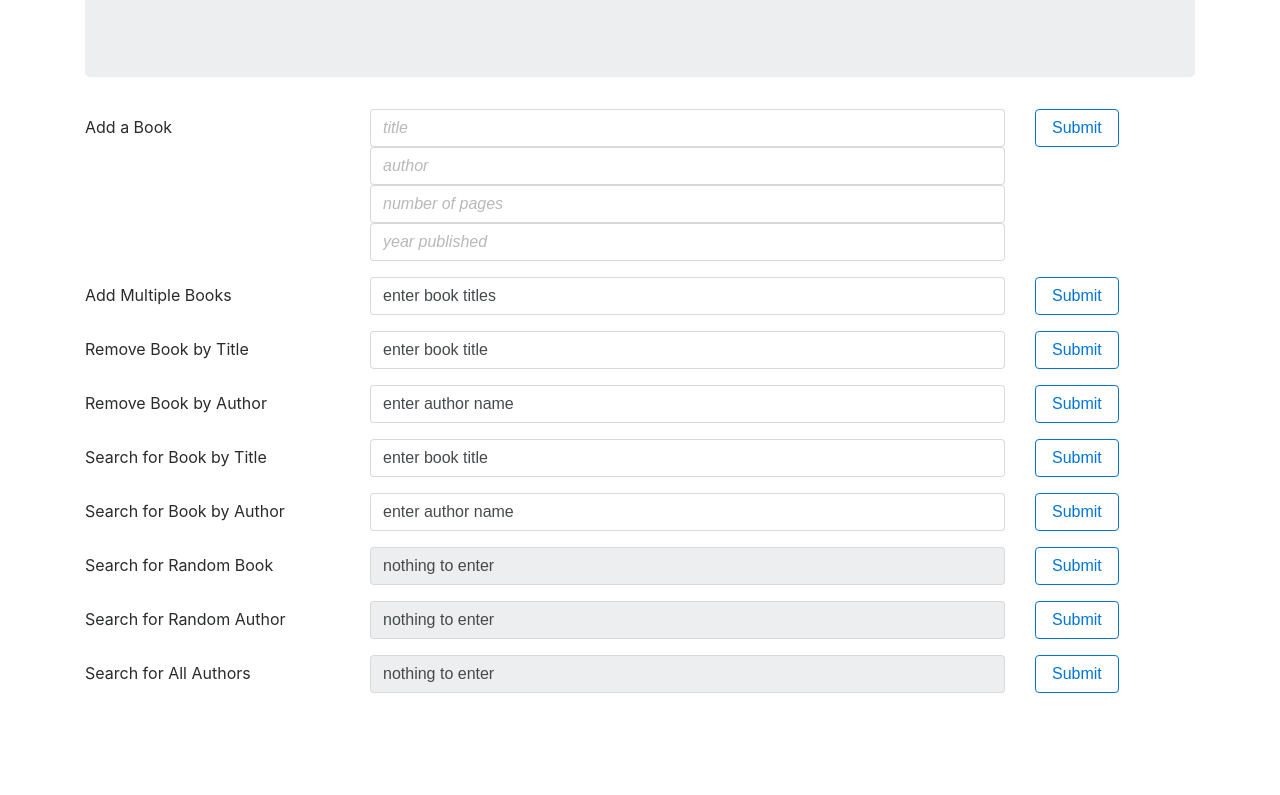
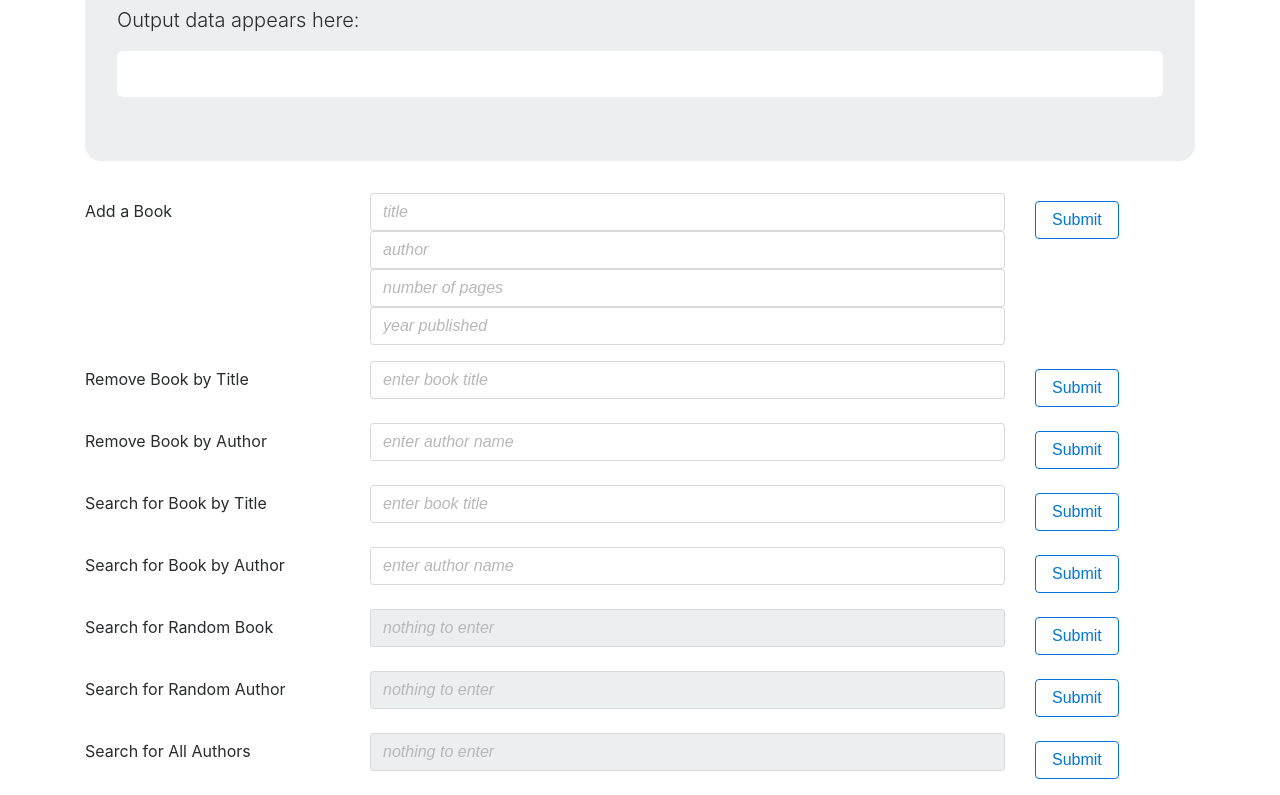
Before and after one commit to mlwinkelman/JS-Library-App, a plain HTML site: page index.html in a window 1280 px wide. Shown: the part 256-1051 px from the top of the page. Before the commit the page ends 965 px from the top, so only its background shows below. Drawn offline with nearby package versions, Linux system fonts and the light colour scheme; a script that the page names is missing.

Commit message:
Refactored addBook with jQuery & working on removeBookByTitle

```diff
--- a/css/styles.css
+++ b/css/styles.css
@@ -1,10 +1,15 @@
+#bootstrap-override .border-radius {
+  border-radius: 1em;
+}
 .output-box {
   background-color: white;
+  padding: 15px 0;
+  border-radius: 6px;
 }
-
-/*input::placeholder {
-  color: pink
-}*/
+ul {
+  list-style: none;
+  -webkit-padding-start: 20px;
+}
 
 ::-webkit-input-placeholder { /* Chrome/Opera/Safari */
   color: #B8B8B8 !important;
@@ -18,3 +23,7 @@
 :-moz-placeholder { /* Firefox 18- */
   color: #B8B8B8 !important;
 }
+.icons {
+  height: 100px;
+  padding-right: 30px;
+}
--- a/index.html
+++ b/index.html
@@ -11,10 +11,12 @@
       <!-- Bootstrap CSS -->
       <link rel="stylesheet" href="https://maxcdn.bootstrapcdn.com/bootstrap/4.0.0-alpha.6/css/bootstrap.min.css" integrity="sha384-rwoIResjU2yc3z8GV/NPeZWAv56rSmLldC3R/AZzGRnGxQQKnKkoFVhFQhNUwEyJ" crossorigin="anonymous">
     </head>
+
     <body>
-      <main class="container main-container">
-        <div class="jumbotron mt-5">
-          <h1 class="display-4">My Library App</h1>
+      <main id="bootstrap-override" class="container main-container">
+        <div class="jumbotron border-radius mt-5">
+          <!-- <img class="icons" src="images/noun_853889_cc.svg"/> -->
+          <h1 class="display-4"><img class="icons" src="images/noun_853889_cc.svg"/>My Library App</h1>
           <!-- <p class="lead">This is a simple hero unit, a simple jumbotron-style component for calling extra attention to featured content or information.</p> -->
           <hr class="my-4">
           <p class="lead">Output data appears here:</p>
@@ -22,88 +24,88 @@
             <ul></ul>
           </div>
         </div>
-        <div id="bootstrap-overrides"class="form-group row">
-          <label for="example-text-input" class="col-3 col-form-label">Add a Book</label>
-          <div id="new-book-form" class="col-7">
+        <div class="form-group row">
+          <label for="example-text-input" class="col-lg-3 col-sm-12 col-form-label">Add a Book</label>
+          <div id="new-book-form" class="col-lg-7 col-sm-12">
             <input class="form-control font-italic" type="text" placeholder="title" id="example-text-input">
             <input class="form-control font-italic" type="text" placeholder="author" id="example-text-input">
             <input class="form-control font-italic" type="text" placeholder="number of pages" id="example-text-input">
             <input class="form-control text-muted font-italic" type="text" placeholder="year published" id="example-text-input">
           </div>
-          <div class="col-2">
+          <div class="col-lg-2 col-sm-12 pt-2">
             <button id="add-book" type="button" class="btn btn-outline-primary">Submit</button>
           </div>
         </div>
-        <div class="form-group row">
+        <!-- <div class="form-group row">
           <label for="example-text-input" class="col-3 col-form-label">Add Multiple Books</label>
           <div class="col-7">
-            <input class="form-control" type="text" value="enter book titles" id="example-text-input">
+            <input class="form-control font-italic" type="text" placeholder="enter book titles" id="example-text-input">
           </div>
           <div class="col-2">
             <button type="button" class="btn btn-outline-primary">Submit</button>
           </div>
-        </div>
+        </div> -->
         <div class="form-group row">
-          <label for="example-text-input" class="col-3 col-form-label">Remove Book by Title</label>
-          <div class="col-7">
-            <input class="form-control" type="text" value="enter book title" id="example-text-input">
+          <label for="example-text-input" class="col-lg-3 col-sm-12 col-form-label">Remove Book by Title</label>
+          <div id="remove-book-title-form" class="col-lg-7 col-sm-12">
+            <input class="form-control font-italic" type="text" placeholder="enter book title" id="example-text-input">
           </div>
-          <div class="col-2">
-            <button type="button" class="btn btn-outline-primary">Submit</button>
+          <div class="col-lg-2 col-sm-12 pt-2">
+            <button id="remove-book-by-title" type="button" class="btn btn-outline-primary">Submit</button>
           </div>
         </div>
         <div class="form-group row">
-          <label for="example-text-input" class="col-3 col-form-label">Remove Book by Author</label>
-          <div class="col-7">
-            <input class="form-control" type="text" value="enter author name" id="example-text-input">
+          <label for="example-text-input" class="col-lg-3 col-sm-12 col-form-label">Remove Book by Author</label>
+          <div class="col-lg-7 col-sm-12">
+            <input class="form-control font-italic" type="text" placeholder="enter author name" id="example-text-input">
           </div>
-          <div class="col-2">
-            <button type="button" class="btn btn-outline-primary">Submit</button>
+          <div class="col-lg-2 col-sm-12 pt-2">
+            <button id="remove-book-by-author" type="button" class="btn btn-outline-primary">Submit</button>
           </div>
         </div>
         <div class="form-group row">
-          <label for="example-text-input" class="col-3 col-form-label">Search for Book by Title</label>
-          <div class="col-7">
-            <input class="form-control" type="text" value="enter book title" id="example-text-input">
+          <label for="example-text-input" class="col-lg-3 col-sm-12 col-form-label">Search for Book by Title</label>
+          <div class="col-lg-7 col-sm-12">
+            <input class="form-control font-italic" type="text" placeholder="enter book title" id="example-text-input">
           </div>
-          <div class="col-2">
-            <button type="button" class="btn btn-outline-primary">Submit</button>
+          <div class="col-lg-2 col-sm-12 pt-2">
+            <button id="search-book-by-title" type="button" class="btn btn-outline-primary">Submit</button>
           </div>
         </div>
         <div class="form-group row">
-          <label for="example-text-input" class="col-3 col-form-label">Search for Book by Author</label>
-          <div class="col-7">
-            <input class="form-control" type="text" value="enter author name" id="example-text-input">
+          <label for="example-text-input" class="col-lg-3 col-sm-12 col-form-label">Search for Book by Author</label>
+          <div class="col-lg-7 col-sm-12">
+            <input class="form-control font-italic" type="text" placeholder="enter author name" id="example-text-input">
           </div>
-          <div class="col-2">
-            <button type="button" class="btn btn-outline-primary">Submit</button>
+          <div class="col-lg-2 col-sm-12 pt-2">
+            <button id="search-book-by-author" type="button" class="btn btn-outline-primary">Submit</button>
           </div>
         </div>
         <div class="form-group row">
-          <label for="example-text-input" class="col-3 col-form-label">Search for Random Book</label>
-          <div class="col-7">
-            <input class="form-control" type="text" value="nothing to enter" id="disabledTextInput" disabled>
+          <label for="example-text-input" class="col-lg-3 col-sm-12 col-form-label">Search for Random Book</label>
+          <div class="col-lg-7 col-sm-12">
+            <input class="form-control font-italic" type="text" placeholder="nothing to enter" id="disabledTextInput" disabled>
           </div>
-          <div class="col-2">
-            <button type="button" class="btn btn-outline-primary">Submit</button>
+          <div class="col-lg-2 col-sm-12 pt-2">
+            <button id="search-random-book" type="button" class="btn btn-outline-primary">Submit</button>
           </div>
         </div>
         <div class="form-group row">
-          <label for="example-text-input" class="col-3 col-form-label">Search for Random Author</label>
-          <div class="col-7">
-            <input class="form-control" type="text" value="nothing to enter" id="disabledTextInput" disabled>
+          <label for="example-text-input" class="col-lg-3 col-sm-12 col-form-label">Search for Random Author</label>
+          <div class="col-lg-7 col-sm-12">
+            <input class="form-control font-italic" type="text" placeholder="nothing to enter" id="disabledTextInput" disabled>
           </div>
-          <div class="col-2">
-            <button type="button" class="btn btn-outline-primary">Submit</button>
+          <div class="col-lg-2 col-sm-12 pt-2">
+            <button id="search-random-author" type="button" class="btn btn-outline-primary">Submit</button>
           </div>
         </div>
         <div class="form-group row">
-          <label for="example-text-input" class="col-3 col-form-label">Search for All Authors</label>
-          <div class="col-7">
-            <input class="form-control" type="text" value="nothing to enter" id="disabledTextInput" disabled>
+          <label for="example-text-input" class="col-lg-3 col-sm-12 col-form-label">Search for All Authors</label>
+          <div class="col-lg-7 col-sm-12">
+            <input class="form-control font-italic" type="text" placeholder="nothing to enter" id="disabledTextInput" disabled>
           </div>
-          <div class="col-2">
-            <button type="button" class="btn btn-outline-primary">Submit</button>
+          <div class="col-lg-2 col-sm-12 pt-2">
+            <button id="search-all-authors" type="button" class="btn btn-outline-primary">Submit</button>
           </div>
         </div>
       </main>
```
Also changed, not shown: js/app.js (+58 -19 lines), images/noun_853889_cc.svg (added).
